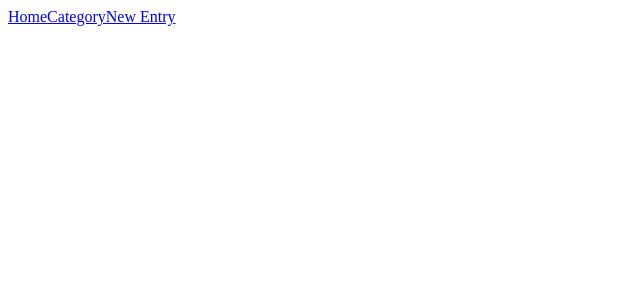
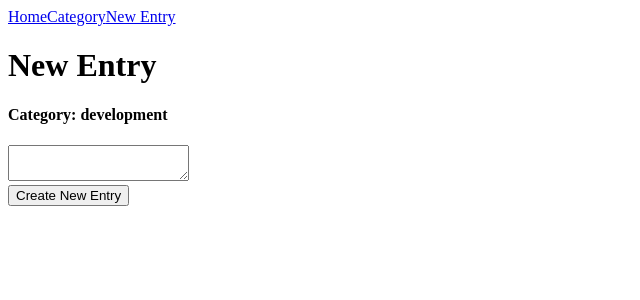
Before and after one commit to Beedeeboom/react-router, a React (Create React App) app: page /entry/new/0 in a window 1280 px wide. Shown: the top 300 px of the page, without its empty margins (0-640 px from the left). Built offline with nearby package versions, Linux system fonts and the light colour scheme.

Commit message:
adding new entry form

```diff
--- a/src/App.js
+++ b/src/App.js
@@ -5,18 +5,24 @@ import CategorySelectionView from './CategorySelectionView'
 import NewEntryView from './NewEntryView'
 
 const App = () => {
-  const categories = ['development', 'movies', 'philosophy', 'other']
+  const [categories, setCategories] = useState(['development', 'movies', 'philosophy', 'other'])
+  const [entries, setEntries] = useState([])
+
+  function addEntry(entry) {
+    setEntries([...entries, entry])
+  }
+
   return (
     <div>
       <BrowserRouter>
         <nav>
-            <Link to="/">Home</Link>
-            <Link to="/category">Category</Link>
-            <Link to="/entry">New Entry</Link>
+          <Link to="/">Home</Link>
+          <Link to="/category">Category</Link>
+          <Link to="/entry">New Entry</Link>
         </nav>
         <Route exact path="/" component={HomeView} />
         <Route exact path="/category" render={props => <CategorySelectionView {...props} categories={categories} />} />
-        <Route exact path="/newEntry/:cat_id" render={props => <NewEntryView {...props} categories={categories}/>} />
+        <Route exact path="/entry/new/:cat_id" render={props => <NewEntryView {...props} addEntry={addEntry} categories={categories} />} />
       </BrowserRouter>
     </div>
   )
--- a/src/NewEntryView.js
+++ b/src/NewEntryView.js
@@ -1,12 +1,20 @@
-import React from 'react'
+import React, { useState } from 'react'
 
-export default function NewEntryView() {
+export default function NewEntryView(props) {
     const { cat_id } = props.match.params
-    const { categories } = props
+    const { categories, addEntry } = props
+    const [entry, setEntry] = useState("")
+
     return (
         <div>
             <h1>New Entry</h1>
             <h4>Category: {categories[cat_id]}</h4>
+            <form onSubmit={e => { e.preventDefault(); addEntry({ entry, category: categories[cat_id] }) }}>
+                <div>
+                    <textarea value={entry} onChange={e => setEntry(e.target.value)}></textarea>
+                </div>
+                <button>Create New Entry</button>
+            </form>
         </div>
     )
 }
```
